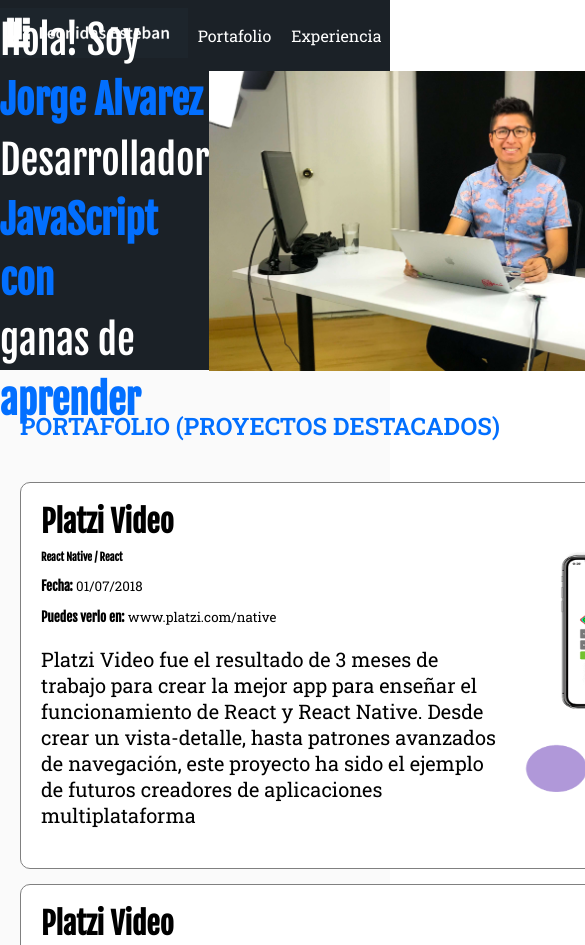
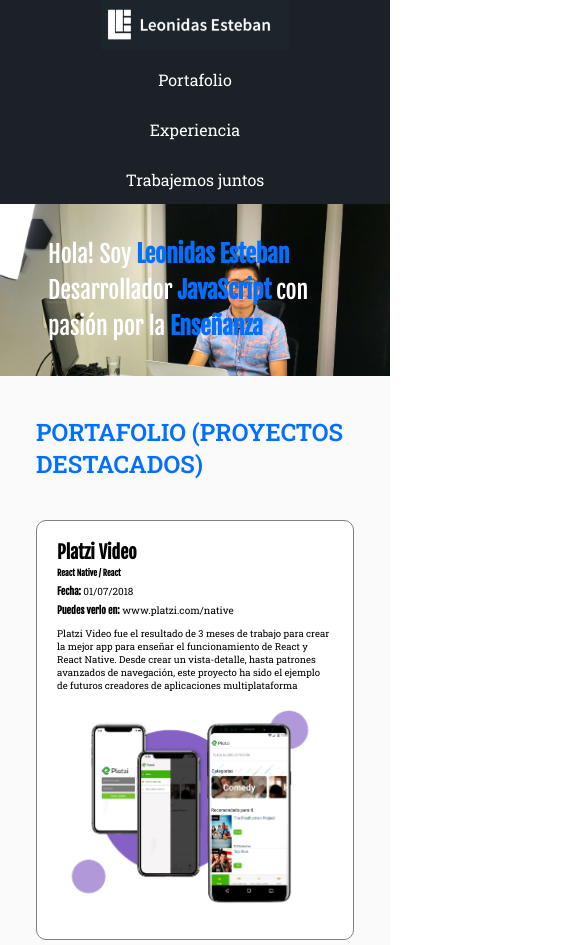
Before and after one commit to j-alvarezsone/responsive_project, a plain HTML site: page index.html in a window 390 px wide. Shown: the top 945 px of the page, 585 px wide, since content can reach past the window. Drawn offline with Linux system fonts and the light colour scheme.

Commit message:
Modificaciones de HTML y Css-media queries

```diff
--- a/css/estilos.css
+++ b/css/estilos.css
@@ -59,7 +59,8 @@
 }
 
 .container {
-  width: 1000px;
+  max-width: 1000px;
+  flex: 1;
   margin: 0 auto;
   display: inherit;
   justify-content: inherit;
@@ -76,6 +77,7 @@
   justify-content: space-between;
   height: 70px;
   align-items: center;
+  flex-wrap: wrap;
 }
 
 .logo_image {
@@ -114,11 +116,11 @@
   display: flex;
   align-items: center;
   justify-content: space-between;
+  flex-wrap: wrap;
 }
 
 .hero_image {
   object-fit: cover;
-  margin-top: 5px;
 }
 
 /* ********* sección portafolio start ********* */
@@ -137,10 +139,11 @@
   display: flex;
   align-items: center;
   justify-content: space-between;
+  flex-wrap: wrap;
 }
 
-.project_detail {
-  width: 500px;
+.project_details {
+  width: 50%;
 }
 
 .project_title {
@@ -163,8 +166,12 @@
   font-family: 'Fjalla One', sans-serif;
 }
 
+.project_imageContainer {
+  width: 50%;
+}
+
 .project_image {
-  width: 500px;
+  max-width: 100%;
 }
 
 /* ********* sección eventos start ********* */
@@ -177,15 +184,15 @@
 }
 
 .event {
-  margin: 10px;
-  width: 470px;
+  margin: 1%;
+  width: 48%;
   flex-shrink: 0;
   border-radius: 10px;
   overflow: hidden;
   background-color: #f4fbff;
 }
 
-.event img {
+.event_image {
   width: 480px;
   height: 200px;
   object-fit: cover;
@@ -219,6 +226,7 @@
   display: flex;
   align-items: center;
   justify-content: space-between;
+  flex-wrap: wrap;
 }
 
 .form_email input {
@@ -242,11 +250,11 @@
   border: 1px solid;
   width: 100px;
   margin-top: 10px;
-  margin-bottom: 10px;
 }
 
 .form_email h3 {
   font-family: 'Roboto Slab', serif;
+  margin-top: 0;
 }
 
 .social_link {
@@ -276,6 +284,7 @@
   display: flex;
   align-items: center;
   justify-content: space-between;
+  flex-wrap: wrap;
 }
 
 .footer_image {
--- /dev/null
+++ b/css/media.css
@@ -0,0 +1,199 @@
+@media screen and (max-width: 1024px) {
+  .container {
+    padding: 0 1em;
+  }
+
+  /* principal start*/
+  .hero {
+    height: auto;
+    position: relative;
+    overflow: hidden;
+    padding: 2em;
+  }
+
+  h1 {
+    font-size: 2em;
+    z-index: 2;
+  }
+
+  .hero figure {
+    position: absolute;
+    z-index: 1;
+    left: 0;
+    right: 0;
+    top: 0;
+    bottom: 0;
+  }
+  .hero_image {
+    width: 100%;
+    object-position: 0 20%;
+  }
+  /* principal end*/
+
+  /* event start*/
+  .event_image {
+    object-position: 0 20%;
+  }
+  /* event end*/
+}
+
+@media screen and (max-width: 767px) {
+  /* Nav start*/
+  .header {
+    display: block;
+    height: auto;
+  }
+
+  .header ol {
+    display: block;
+  }
+
+  .header ol li {
+    height: 50px;
+  }
+
+  .header a {
+    justify-content: center;
+  }
+
+  .header .logo {
+    text-align: center;
+  }
+  /* Nav end*/
+
+  /* principal start*/
+  .hero {
+    height: auto;
+    position: relative;
+  }
+
+  h1 {
+    font-size: 2em;
+    z-index: 2;
+  }
+
+  .hero figure {
+    position: absolute;
+    z-index: 1;
+    left: 0;
+    right: 0;
+    top: 0;
+    bottom: 0;
+  }
+  .hero_image {
+    object-position: 0 20%;
+  }
+  /* principal end*/
+
+  /* portafolio start*/
+  .project {
+    display: block;
+  }
+
+  .project_details {
+    width: auto;
+    font-size: 16px;
+  }
+
+  .project_title {
+    font-size: 1.5em;
+    margin-bottom: 0.3em;
+  }
+
+  .project_course {
+    font-size: 0.7em;
+  }
+
+  .project_date {
+    font-size: 1em;
+  }
+
+  .project_url {
+    font-size: 1em;
+  }
+
+  .project_course,
+  .project_date,
+  .project_url {
+    margin: 0.3em 0;
+  }
+
+  .project_description {
+    font-size: 0.8em;
+  }
+
+  .project_imageContainer {
+    width: auto;
+    text-align: center;
+  }
+  /* portafolio end*/
+
+  /* eventos start*/
+  .event {
+    width: auto;
+    flex-shrink: initial;
+  }
+
+  .event_image {
+    width: 100%;
+    object-position: 0 20%;
+  }
+
+  .event_detail {
+    /* por defecto es 16px */
+    margin: -2em 0.5em 0.5em;
+    padding: 1em;
+  }
+  /* eventos start*/
+}
+
+@media screen and (max-width: 480px) {
+  /* principal start*/
+  h1 {
+    font-size: 1.5em;
+  }
+  /* principal end*/
+
+  /* portafolio start*/
+  .project_details {
+    font-size: 12px;
+  }
+  /* portafolio end*/
+
+  /* contacto start*/
+  .contact {
+    height: auto;
+    padding: 1em 0;
+    display: block;
+    text-align: center;
+  }
+
+  .form_email h3 {
+    margin-top: 0;
+  }
+
+  .form_email button {
+    margin: 1em auto;
+  }
+  /* contacto end*/
+
+  /* footer start*/
+  .footer {
+    display: block;
+    text-align: center;
+    border: 1px solid transparent;
+  }
+  /* footer end*/
+}
+
+@media screen and (max-width: 320px) {
+  /* principal start*/
+  .hero {
+    padding: 2em 1em;
+  }
+
+  h1 {
+    font-size: 1.2em;
+  }
+  /* principal end*/
+}
--- a/index.html
+++ b/index.html
@@ -7,6 +7,7 @@
   <title>Desarrollo-Web</title>
   <link rel="icon" type="image/png" href="images/favicon.png">
   <link rel="stylesheet" href="css/estilos.css">
+  <link rel="stylesheet" href="css/media.css">
 </head>
 
 <body>
@@ -37,7 +38,7 @@
   <section class="hero">
     <div class="container">
       <h1>
-        Hola! Soy <strong>Jorge Alvarez</strong><br>Desarrollador <strong>JavaScript con</strong> <br> ganas de <strong>aprender</strong>
+        Hola! Soy <strong>Leonidas Esteban</strong><br>Desarrollador <strong>JavaScript </strong>con <br> pasión por la <strong>Enseñanza</strong>
       </h1>
       <figure>
         <img class="hero_image" src="images/hero.jpg" alt="Main imagen" width="500" height="300" />
@@ -59,7 +60,7 @@
           <p class="project_description">Platzi Video fue el resultado de 3 meses de trabajo para crear la mejor app para enseñar el funcionamiento de React y React Native. Desde crear un vista-detalle, hasta patrones avanzados de navegación, este proyecto ha sido el ejemplo de futuros creadores de aplicaciones multiplataforma</p>
         </div>
         <figure class="project_imageContainer">
-          <img class="project_image" src="images/platzi-video-react-native.png" alt="Proyecto del curso de React native" width="500" height="300">
+          <img class="project_image" src="images/platzi-video-react-native.png" alt="Proyecto del curso de React native" width="500">
         </figure>
       </article>
 
@@ -72,7 +73,7 @@
           <p class="project_description">Platzi Video fue el resultado de 3 meses de trabajo para crear la mejor app para enseñar el funcionamiento de React y React Native. Desde crear un vista-detalle, hasta patrones avanzados de navegación, este proyecto ha sido el ejemplo de futuros creadores de aplicaciones multiplataforma</p>
         </div>
         <figure class="project_imageContainer">
-          <img class="project_image" src="images/platzi-video-react-native.png" alt="Proyecto del curso de React native" width="500" height="300">
+          <img class="project_image" src="images/platzi-video-react-native.png" alt="Proyecto del curso de React native" width="500">
         </figure>
       </article>
     </div>
@@ -161,7 +162,7 @@
       </div>
       <div>
         <p>
-          Designed with <\3 by <a href="https://twitter.com/thespianartist">@thespianartist</a>
+          Designed with ♡ by <a href="https://twitter.com/thespianartist">@thespianartist</a>
         </p>
       </div>
     </div>
```
